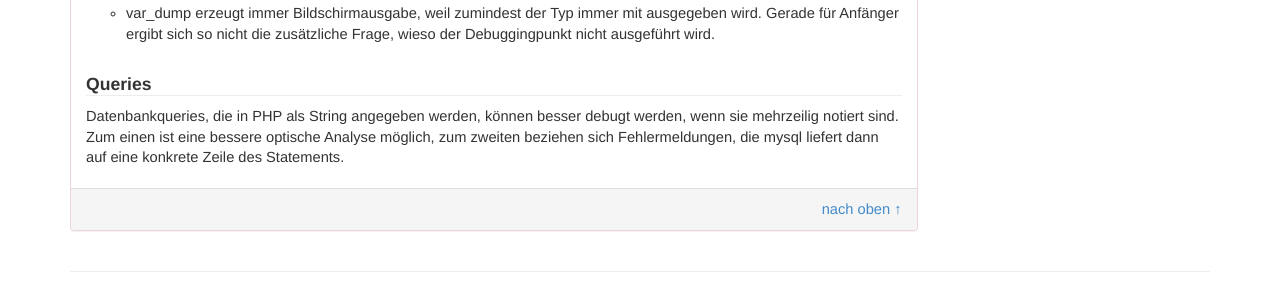
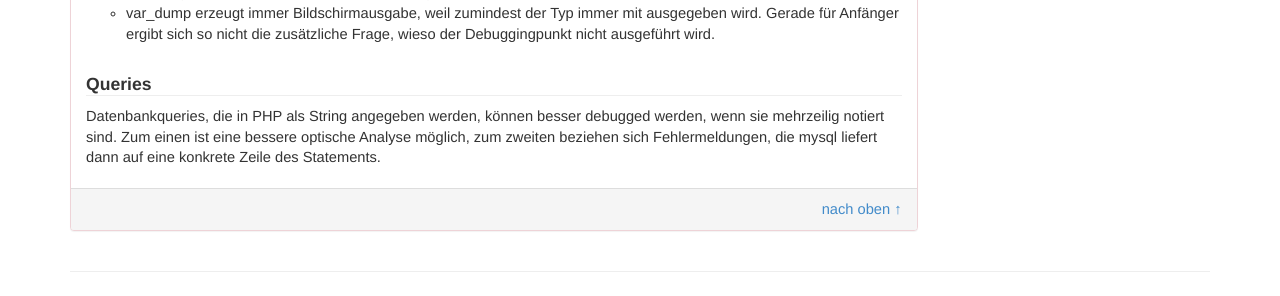
Before and after one commit to php-de/php-de.github.io, a Jekyll site: the page built from debugging/leitfaden.md, in a window 1280 px wide and 900 px high, scrolled down 3994 px. Shown: the part 563-859 px from the top of the window. Built offline with Jekyll 4.4.1, drawn with Linux system fonts in a browser that asks for light colours; some of the changed lines change nothing that is shown; some of the changed text lies outside the part shown.

Commit message:
Update leitfaden.md

```diff
--- a/debugging/leitfaden.md
+++ b/debugging/leitfaden.md
@@ -13,9 +13,29 @@
         profile: 21246
 
 inhalt:
-    -   name: ""
-        anchor:
+    -   name: "Hinweis"
+        anchor: hinweis
         simple: ""
+
+    -   name: "Ausgangssituation 1"
+        anchor: ausgangssituation-1
+        simple: "Keine Ausgabe"
+
+    -   name: "Ausgangssituation 2"
+        anchor: ausgangssituation-2
+        simple: "Es gibt Fehlermeldungen"
+
+    -   name: "Ausgangssituation 3"
+        anchor: ausgangssituation-3
+        simple: "Keine Fehlermeldungen, trotzdem stimmt was nicht"
+
+    -   name: "Tipps"
+        anchor: tipps
+        simple: "var_dump()"
+
+    -   name: "Querys"
+        anchor: querys
+        simple: "zu beachten bei SQL-Querys"
 
 entry-type: in-progress
 ---
@@ -191,4 +211,4 @@
 
 #### Queries
 
-Datenbankqueries, die in PHP als String angegeben werden, können besser debugt werden, wenn sie mehrzeilig notiert sind. Zum einen ist eine bessere optische Analyse möglich, zum zweiten beziehen sich Fehlermeldungen, die mysql liefert dann auf eine konkrete Zeile des Statements.
+Datenbankqueries, die in PHP als String angegeben werden, können besser debugged werden, wenn sie mehrzeilig notiert sind. Zum einen ist eine bessere optische Analyse möglich, zum zweiten beziehen sich Fehlermeldungen, die mysql liefert dann auf eine konkrete Zeile des Statements.
```
